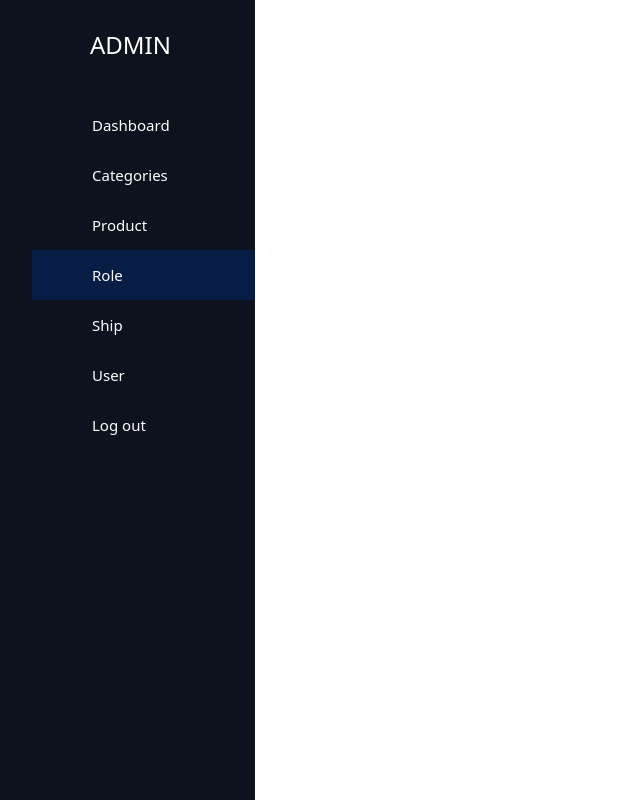
After one commit to NQHuy209/e-Project1, a PHP site: page /View/Admin/role.html in a window 1280 px wide. The commit adds this page. Shown: the whole page, without its empty margins (0-640 px from the left). Run offline with PHP 8.4, Linux system fonts and the light colour scheme.

Commit message:
add thêm admin

```diff
--- a/Admin/EditSP.php
+++ b/Admin/EditSP.php
@@ -39,6 +39,7 @@
 
     }
     ?>
+    <center>
     <form action="" method="POST">
         <h1>Chỉnh sửa sản phẩm</h1>
             <div>
@@ -52,9 +53,9 @@
             </div>
             <div>
                 <button type="submit" name='edit' value="edit">Cập nhật</button>
-                <button type="reset">Reset</button>
                 <a href="HomeSP.php"><button type="button">Cancel</button></a>
             </div>
     </form>
+</center>
 </body>
 </html>
--- a/Admin/HomeSP.php
+++ b/Admin/HomeSP.php
@@ -4,7 +4,7 @@
     <meta charset="UTF-8">
     <meta http-equiv="X-UA-Compatible" content="IE=edge">
     <meta name="viewport" content="width=device-width, initial-scale=1.0">
-    <title>ADD</title>
+    <title>Home</title>
     <style type="text/css">
             table{
                 width: 800px;
@@ -54,6 +54,7 @@
                             echo'
                             <tr>
                                 <td>'.$row['id'].'</td>
+                                <td>'.$row['categories_id'].'</td>
                                 <td>'.$row['name'].'</td>
                                 <td>'.$row['price'].'</td>
                                 <td>'.$row['brand'].'</td>
@@ -66,7 +67,7 @@
             ?>
             <tfoot>
                     <td colspan="8">
-                        <a href="add.php"><button id="button">Thêm cầu thủ</button></a>
+                        <a href="AddSP.php"><button id="button">Thêm sản phẩm</button></a>
                     </td>
             </tfoot>
         </table>
--- /dev/null
+++ b/View/Admin/role.html
@@ -0,0 +1,72 @@
+<!DOCTYPE html>
+<html lang="en">
+<head>
+    <meta charset="UTF-8">
+    <meta http-equiv="X-UA-Compatible" content="IE=edge">
+    <meta name="viewport" content="width=device-width, initial-scale=1.0">
+    <title>Admin</title>
+    <link href="https://cdn.jsdelivr.net/npm/bootstrap@5.0.0-beta1/dist/css/bootstrap.min.css" rel="stylesheet">
+    <link rel="stylesheet" href="style.css">
+</head>
+<body>
+  <div class="sidebar">
+        <div class="logo-details">
+          <i class='bx bxl-c-plus-plus'></i>
+          <span class="logo_name">ADMIN</span>
+        </div>
+          <ul class="nav-links">
+            <li>
+              <a href="index.html" >
+                <i class='bx bx-grid-alt' ></i>
+                <span class="links_name">Dashboard</span>
+              </a>
+            </li>
+            <li>
+              <a href="categories.html">
+                <i class='bx bx-box' ></i>
+                <span class="links_name">Categories</span>
+              </a>
+            </li>
+            <li>
+              <a href="product.html" >
+                <i class='bx bx-list-ul' ></i>
+                <span class="links_name">Product</span>
+              </a>
+            </li>
+            <li>
+              <a class="active">
+                <i class='bx bx-pie-chart-alt-2' ></i>
+                <span class="links_name">Role</span>
+              </a>
+            </li>
+            <li>
+              <a href="ship.html">
+                <i class='bx bx-coin-stack' ></i>
+                <span class="links_name">Ship</span>
+              </a>
+            </li>
+            <li>
+              <a href="user.html">
+                <i class='bx bx-book-alt' ></i>
+                <span class="links_name">User</span>
+              </a>
+            </li>
+
+            <li class="log_out">
+              <a href="#">
+                <i class='bx bx-log-out'></i>
+                <span class="links_name">Log out</span>
+              </a>
+            </li>
+          </ul>
+  </div>
+
+  <div class="content">
+
+  </div>
+
+
+
+
+</body>
+</html>
--- /dev/null
+++ b/View/Admin/style.css
@@ -0,0 +1,73 @@
+.sidebar{
+    position: fixed;
+    height: 100%;
+    width: 260px;
+    background: #0c121e;
+    transition: all 0.5s ease;
+  }
+  .sidebar.active{
+    width: 100px;
+  }
+  .sidebar .logo-details{
+    height: 90px;
+    display: flex;
+    align-items: center;
+  }
+  .sidebar .logo-details i{
+    font-size: 30px;
+    font-weight: 500;
+    color: #fff;
+    min-width: 60px;
+    text-align: center
+  }
+  .sidebar .logo-details .logo_name{
+    color: #fff;
+    font-size: 24px;
+    font-weight: 500;
+    margin-left: 30px;
+  }
+  .sidebar .nav-links{
+    margin-top: 10px;
+  }
+  .sidebar .nav-links li{
+    position: relative;
+    list-style: none;
+    height: 50px;
+  }
+  .sidebar .nav-links li a{
+    height: 100%;
+    width: 100%;
+    display: flex;
+    align-items: center;
+    text-decoration: none;
+  }
+  .sidebar .nav-links li a.active{
+    background: #081D45;
+  }
+  .sidebar .nav-links li a:hover{
+    background: #081D45;
+  }
+  .sidebar .nav-links li i{
+    min-width: 60px;
+    text-align: center;
+    font-size: 18px;
+    color: #fff;
+  }
+  .sidebar .nav-links li a .links_name{
+    color: #fff;
+    font-size: 15px;
+    font-weight: 400;
+    white-space: nowrap;
+  }
+  .sidebar .nav-links .log_out{
+    position: absolute;
+    width: 83%;
+  }
+
+.content{
+  position:fixed ;
+  margin-left: 255px;
+  height: 100%;
+  width: 1400px;
+  background: #ffffff;
+}
```
Also changed, not shown: Admin/AddSP.php (+69 -0 lines), Admin/DeleteSP.php (+21 -0 lines), View/Admin/categories.html (added, +72 -0 lines), View/Admin/index.html (added, +72 -0 lines), View/Admin/product.html (added, +72 -0 lines), View/Admin/ship.html (added, +72 -0 lines), View/Admin/user.html (added, +72 -0 lines), images/1.png (added), images/2.jfif (added), images/3.jpg (added), images/4.jpg (added).
